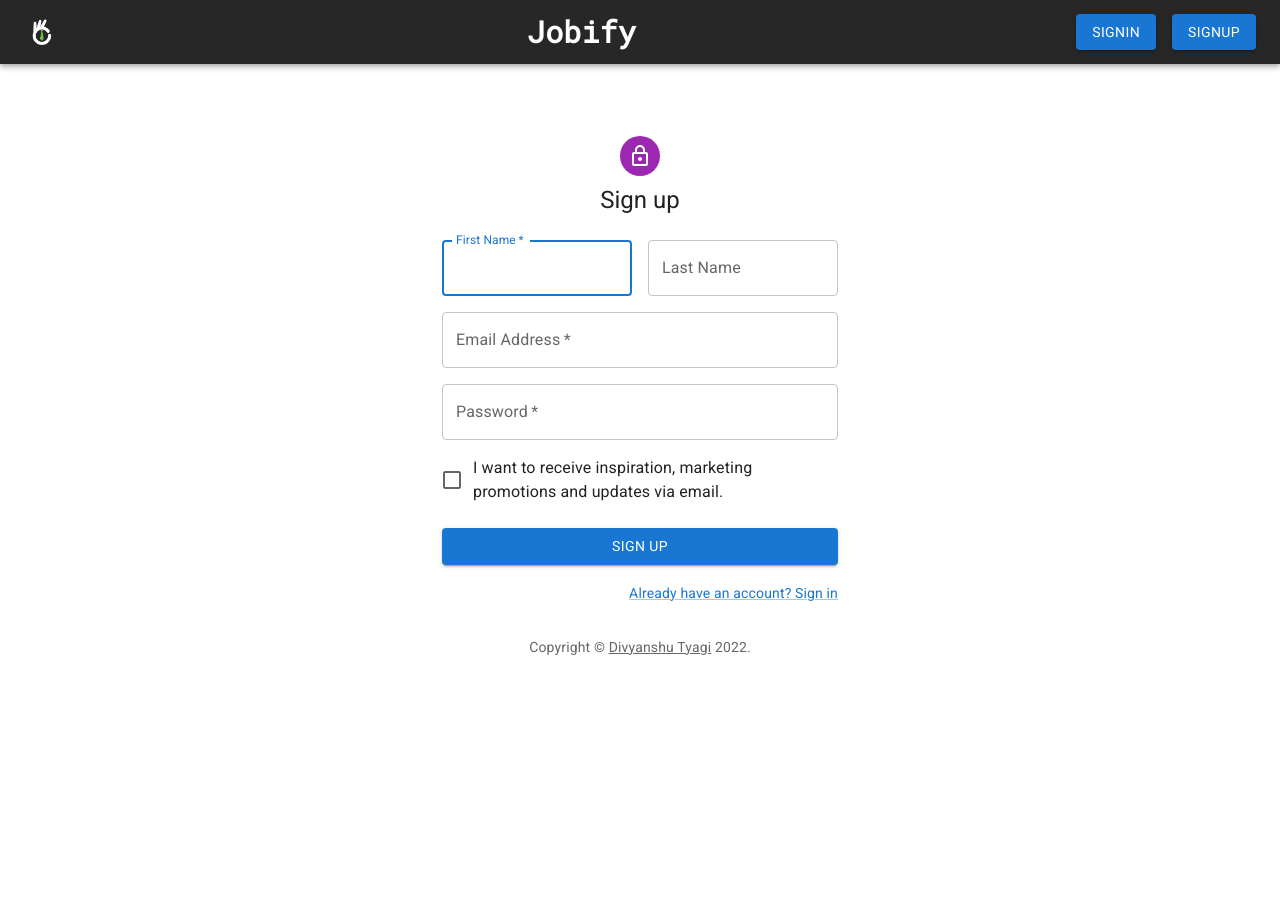
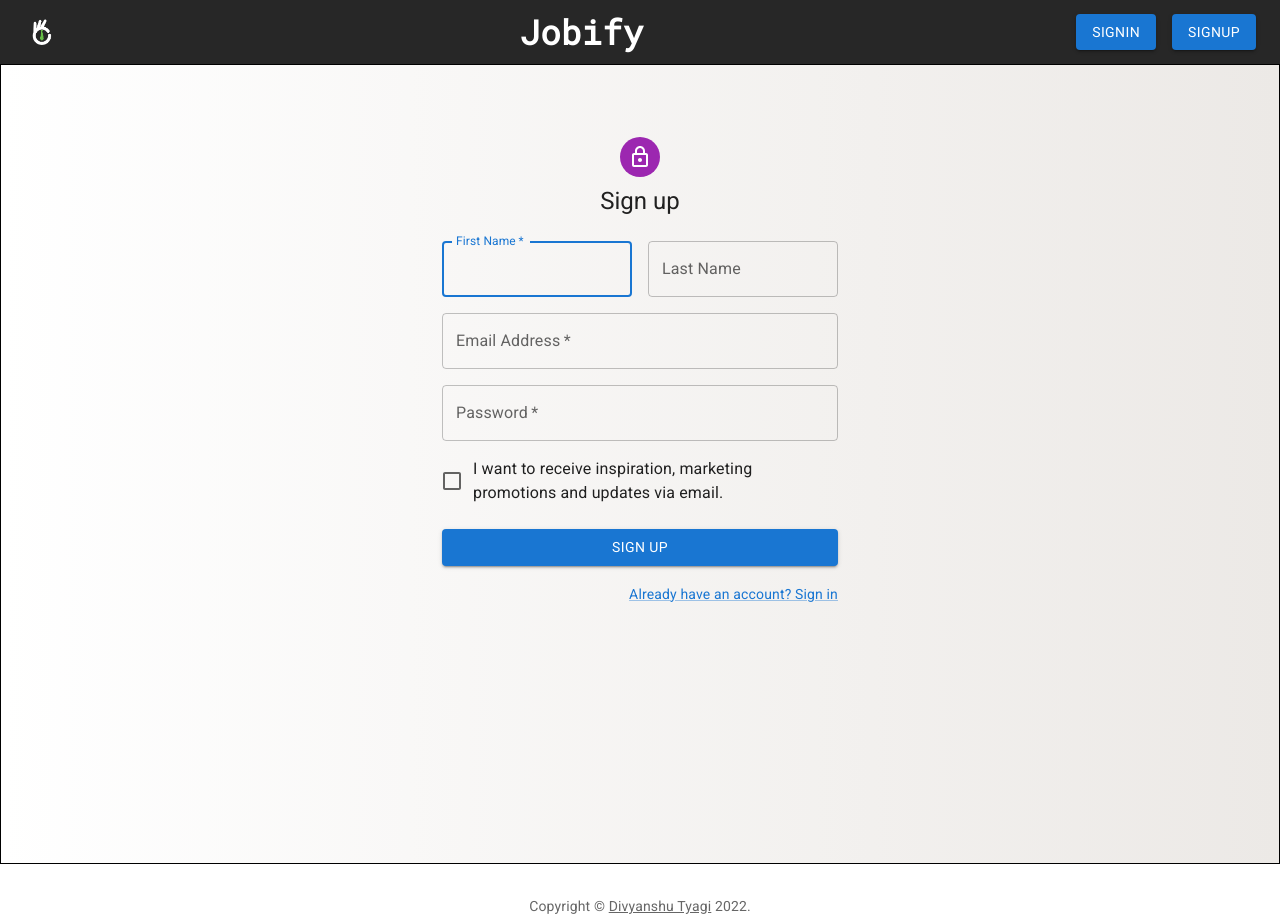
Before and after one commit to stressedtyagi/Jobs-Manager, a React (Create React App) app in the folder client/: page /signup in a window 1280 px wide. Before the commit the page ends 800 px from the top, so only its background shows below. Built offline with nearby package versions, Linux system fonts and the light colour scheme.

Commit message:
SignUp,SignIn updated, Remember Me setup home.jpg removed

```diff
--- a/client/src/components/Header.js
+++ b/client/src/components/Header.js
@@ -83,10 +83,9 @@ function Header({ context }) {
                             }}
                         >
                             <Typography
-                                variant="h6"
+                                variant="h4"
                                 component="div"
                                 sx={{
-                                    fontSize: 30,
                                     fontWeight: "bold",
                                     fontFamily: "Roboto Mono",
                                 }}
@@ -105,7 +104,6 @@ function Header({ context }) {
                                         >
                                             {/* [TODO] Change src to user image */}
                                             {/* [TODO] Setup random bgcolor for each user */}
-                                            {/* Change alt text to user state name */}
                                             <Avatar
                                                 alt={user.name}
                                                 // src="/static/images/avatar/2.jpg"
--- a/client/src/containers/SignIn.js
+++ b/client/src/containers/SignIn.js
@@ -19,9 +19,6 @@ import LockOutlinedIcon from "@mui/icons-material/LockOutlined";
 import { useState } from "react";
 import { Navigate, useOutletContext } from "react-router";
 
-// Custom Component imports
-import Copyright from "../components/Copyright";
-
 // Helper/utils Imports
 import browserActions from "../utils/browserActions";
 import auth from "../utils/auth";
@@ -36,7 +33,7 @@ function SignIn() {
         const formData = new FormData(event.currentTarget);
         const email = formData.get("email");
         const password = formData.get("password");
-
+        const rememberMe = formData.get("rememberMe");
         const data = { email, password };
 
         auth.post("/api/v1/auth/login", { data })
@@ -45,7 +42,9 @@ function SignIn() {
 
                 if (token) {
                     const accessToken = "Bearer " + token;
-                    browserActions.setLocalStorage("token", accessToken);
+                    if (rememberMe) {
+                        browserActions.setLocalStorage("token", accessToken);
+                    }
                     login(accessToken);
                 }
             })
@@ -54,12 +53,18 @@ function SignIn() {
             });
     };
 
-    /**
-     * [TODO] : ReStyle Signin and SignUP
-     */
-
     return (
-        <>
+        <Box
+            style={{
+                border: "0.1px solid black",
+                minHeight: "100vh",
+                background: "#ECE9E6" /* fallback for old browsers */,
+                background:
+                    "-webkit-linear-gradient(to right, #FFFFFF, #ECE9E6)" /* Chrome 10-25, Safari 5.1-6 */,
+                background:
+                    "linear-gradient(to right, #FFFFFF, #ECE9E6)" /* W3C, IE 10+/ Edge, Firefox 16+, Chrome 26+, Opera 12+, Safari 7+ */,
+            }}
+        >
             {user ? (
                 <Navigate to="/dashboard" />
             ) : (
@@ -124,8 +129,9 @@ function SignIn() {
                             <FormControlLabel
                                 control={
                                     <Checkbox
-                                        value="remember"
                                         color="primary"
+                                        name="rememberMe"
+                                        id="rememberMe"
                                     />
                                 }
                                 label="Remember me"
@@ -149,7 +155,7 @@ function SignIn() {
                     </Box>
                 </Container>
             )}
-        </>
+        </Box>
     );
 }
 
--- a/client/src/containers/SignUp.js
+++ b/client/src/containers/SignUp.js
@@ -19,17 +19,15 @@ import {
 import { Box } from "@mui/system";
 import LockOutlinedIcon from "@mui/icons-material/LockOutlined";
 
-// custom component imports
-import Copyright from "../components/Copyright";
-
 // custom file import
 import auth from "../utils/auth";
 import browserActions from "../utils/browserActions";
 
-/**
- * @todo : check for vaild email, password functionality
- * @todo : refractor set error alert at the top
- */
+const validateEmail = (email) => {
+    return email.match(
+        /^(([^<>()[\]\\.,;:\s@\"]+(\.[^<>()[\]\\.,;:\s@\"]+)*)|(\".+\"))@((\[[0-9]{1,3}\.[0-9]{1,3}\.[0-9]{1,3}\.[0-9]{1,3}\])|(([a-zA-Z\-0-9]+\.)+[a-zA-Z]{2,}))$/
+    );
+};
 
 function SignUp() {
     const [token, user, login, logout] = useOutletContext();
@@ -43,6 +41,16 @@ function SignUp() {
             email: formData.get("email"),
             password: formData.get("password"),
         };
+
+        if (
+            validateEmail(userData.email.toLowerCase()) ||
+            userData.password.length < 8
+        ) {
+            setError("Invalid Email or Password is less than 8 characters");
+            throw new Error(
+                "Invalid Email or Password is less than 8 characters"
+            );
+        }
 
         auth.post("/api/v1/auth/register", { data: userData })
             .then((response) => {
@@ -59,7 +67,17 @@ function SignUp() {
     };
 
     return (
-        <>
+        <div
+            style={{
+                border: "0.1px solid black",
+                minHeight: "100vh",
+                background: "#ECE9E6" /* fallback for old browsers */,
+                background:
+                    "-webkit-linear-gradient(to right, #FFFFFF, #ECE9E6)" /* Chrome 10-25, Safari 5.1-6 */,
+                background:
+                    "linear-gradient(to right, #FFFFFF, #ECE9E6)" /* W3C, IE 10+/ Edge, Firefox 16+, Chrome 26+, Opera 12+, Safari 7+ */,
+            }}
+        >
             {user ? (
                 <Navigate to="/dashboard" />
             ) : (
@@ -170,7 +188,7 @@ function SignUp() {
                     </Box>
                 </Container>
             )}
-        </>
+        </div>
     );
 }
 
```
Also changed, not shown: client/public/assets/home.jpg (deleted).
